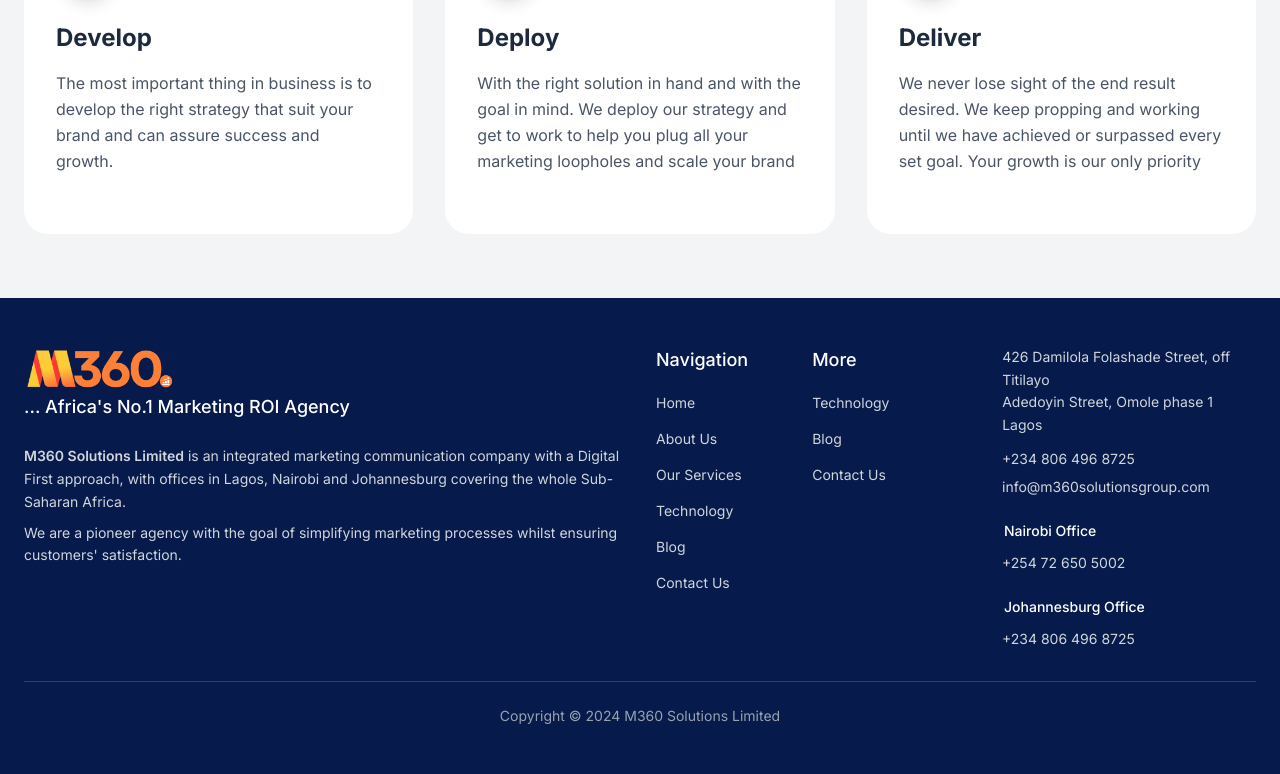
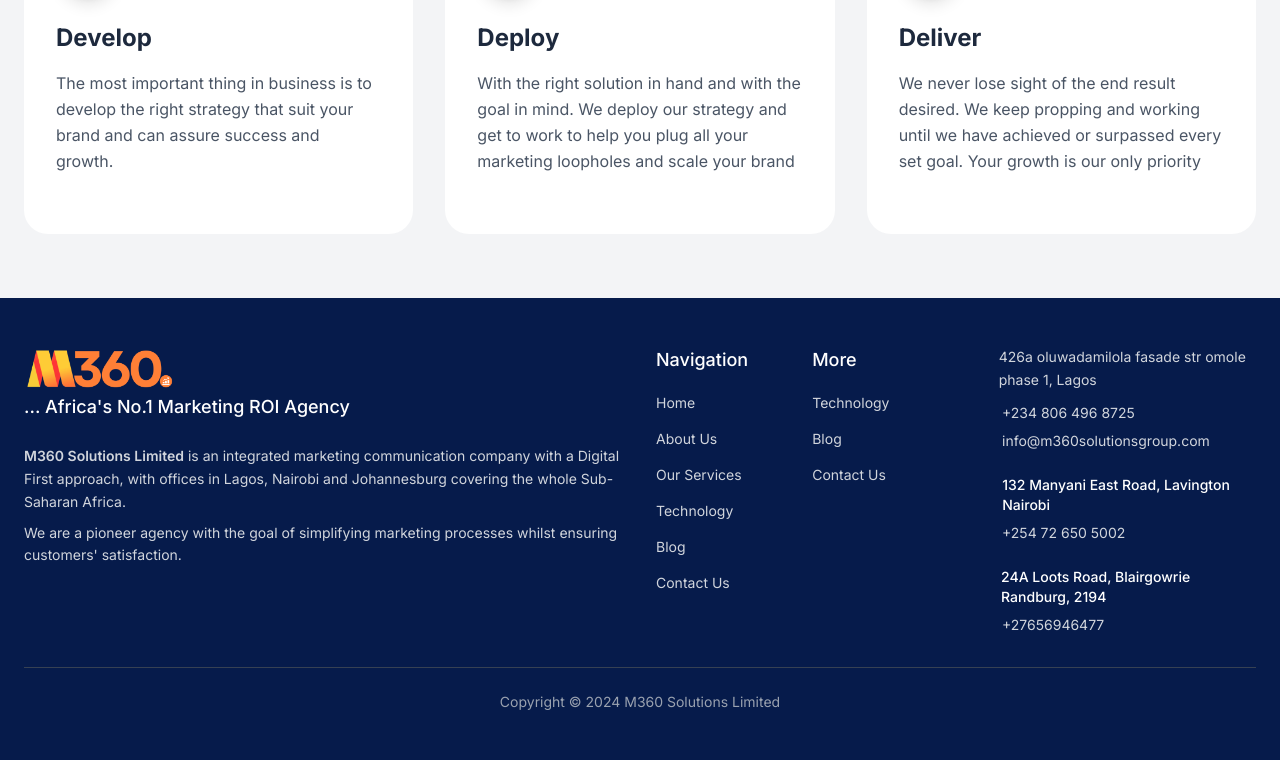
Before and after one commit to tadeniji06/m360Solutions, a Next.js app: page / in a window 1280 px wide. Shown: the part 6769-7543 px from the top of the page. Built offline with nearby package versions, Linux system fonts and the light colour scheme; some icons are missing.

Commit message:
update -

```diff
--- a/layouts/Footer.tsx
+++ b/layouts/Footer.tsx
@@ -95,9 +95,7 @@
 								/>
 								<div>
 									<p className='text-sm text-gray-300 leading-relaxed'>
-										426 Damilola Folashade Street, off Titilayo
-										<br />
-										Adedoyin Street, Omole phase 1 Lagos
+										426a oluwadamilola fasade str omole phase 1, Lagos
 									</p>
 								</div>
 							</div>
@@ -138,7 +136,7 @@
 								/>
 								<div>
 									<p className='text-sm font-medium text-white'>
-										Nairobi Office
+										132 Manyani East Road, Lavington Nairobi
 									</p>
 								</div>
 							</div>
@@ -166,7 +164,7 @@
 								/>
 								<div>
 									<p className='text-sm font-medium text-white'>
-										Johannesburg Office
+										24A Loots Road, Blairgowrie Randburg, 2194
 									</p>
 								</div>
 							</div>
@@ -180,7 +178,7 @@
 									href='https://wa.me/2348064968725'
 									className='text-sm text-gray-300 hover:text-orange-500 transition-colors'
 								>
-									+234 806 496 8725
+									+27656946477
 								</a>
 							</div>
 						</div>
```
